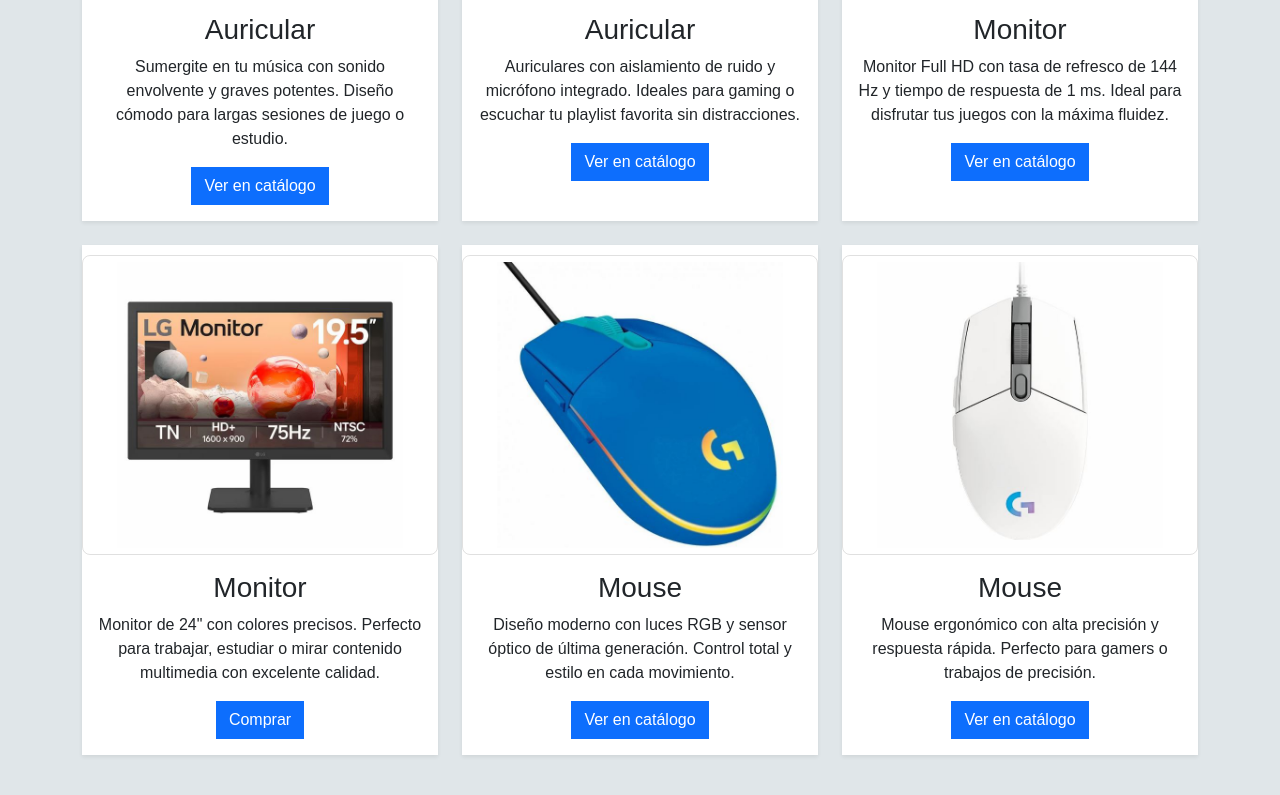
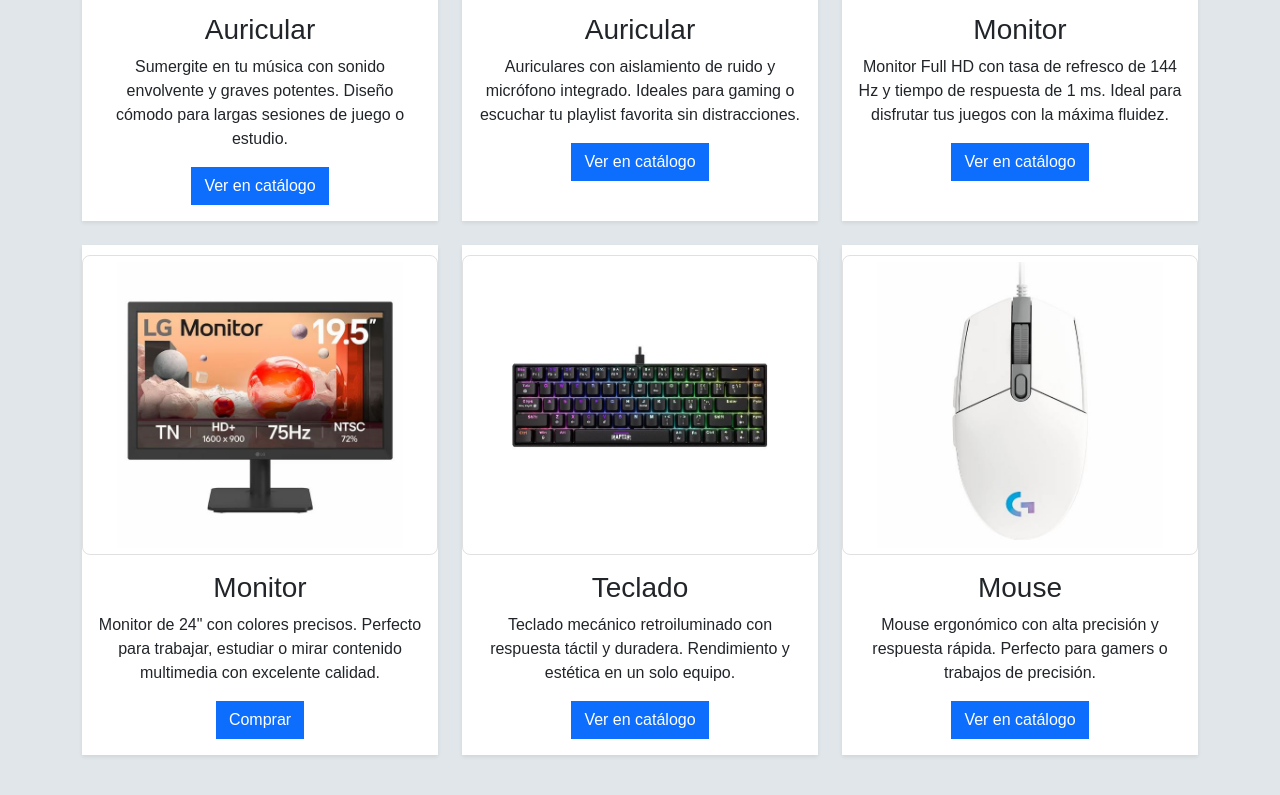
Before and after one commit to YoungLukii/Fullh4rd, a plain HTML site: page index.html in a window 1280 px wide. Shown: the part 999-1794 px from the top of the page. Drawn offline with nearby package versions, Linux system fonts and the light colour scheme.

Commit message:
card index

```diff
--- a/index.html
+++ b/index.html
@@ -351,15 +351,14 @@
           <article class="col-12 col-sm-6 col-md-4 col-lg-4">
             <div class="card h-100 shadow-sm">
               <img
-                src="images/mouse.jpg"
+                src="images/teclado.jpg"
                 class="img-fluid"
-                alt="Mouse con luces RGB y sensor óptico última generación"
+                alt="Teclado mecánico retroiluminado"
               />
               <div class="p-3">
-                <h3>Mouse</h3>
+                <h3>Teclado</h3>
                 <p>
-                  Diseño moderno con luces RGB y sensor óptico de última generación. Control total y estilo en cada
-              movimiento.
+                  Teclado mecánico retroiluminado con respuesta táctil y duradera. Rendimiento y estética en un solo equipo.
                 </p>
                 <a href="sections/catalogo.html" class="btn btn-primary"
                   >Ver en catálogo</a
```
